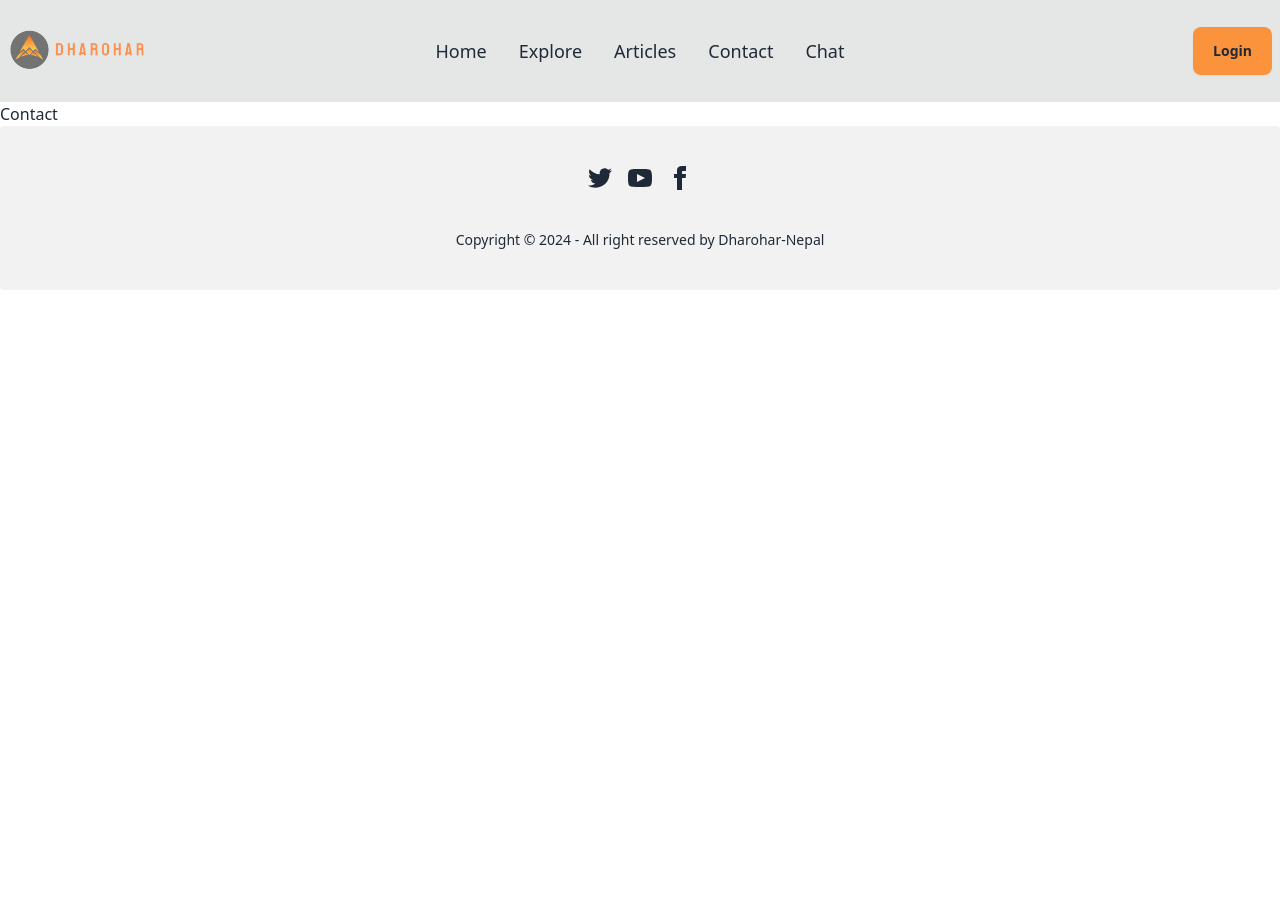
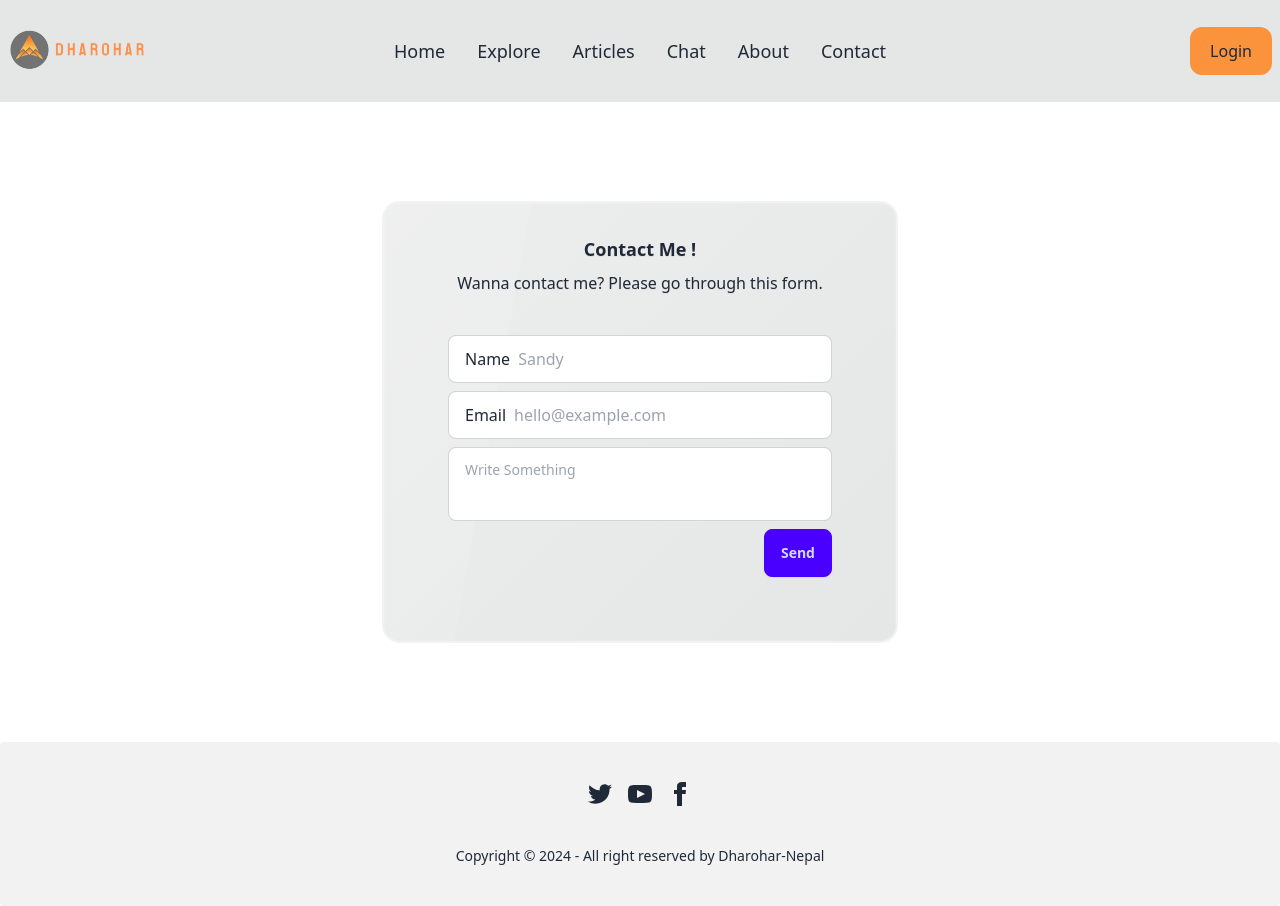
Before and after one commit to Dharohar-Nepal/Dharohar, a React (Vite) app in the folder Frontend/: page /contact in a window 1280 px wide. Before the commit the page ends 800 px from the top, so only its background shows below. Built offline with nearby package versions, Linux system fonts and the light colour scheme.

Commit message:
More updates

```diff
--- a/Frontend/package.json
+++ b/Frontend/package.json
@@ -12,6 +12,7 @@
   "dependencies": {
     "react": "^18.3.1",
     "react-dom": "^18.3.1",
+    "react-icons": "^5.3.0",
     "react-login-page": "^1.0.4",
     "react-router-dom": "^6.25.1"
   },
--- a/Frontend/src/App.jsx
+++ b/Frontend/src/App.jsx
@@ -10,6 +10,7 @@ import Contact from "./pages/Contact";
 import Login from "./pages/Login";
 import Card from "./components/Card/Card";
 import Description from "./components/Description";
+import About from "./components/About";
 
 export default function () {
   return (
@@ -24,6 +25,7 @@ export default function () {
           <Route path="/articles" element={<Articles />} />
           <Route path="/chat" element={<Chat />} />
           <Route path="/login" element={<Login />} />
+          <Route path="/about" element={<About />} />
           <Route path="/card/:id" element={<Description />} />
         </Routes>
         <Footer />
--- /dev/null
+++ b/Frontend/src/components/About.jsx
@@ -0,0 +1,84 @@
+import React from "react";
+
+export default function About() {
+  return (
+    <>
+      <div className="flex items-center justify-center gap-10 my-10">
+        <div>
+          <div className="card bg-base-100 w-96 shadow-xl h-[80vh] ">
+            <figure className="px-10 pt-10">
+              <img
+                src="https://media.licdn.com/dms/image/D4D03AQEmOyDlWfdxeQ/profile-displayphoto-shrink_200_200/0/1681110382061?e=1729123200&v=beta&t=vt2fqDH4teik3ndm7muEYqpaybOFns67VnxQmUcBjOs"
+                alt="Shoes"
+                className="rounded-full"
+              />
+            </figure>
+            <div className="card-body items-center text-center">
+              <h2 className="card-title font-bold text-xl">Dhiraj Pant</h2>
+              <h2 className="card-title text-lg">AI/ML Expert</h2>
+              <p className="text-justify">
+                Hello, I'm Dhiraj Pant,from Nepal. I am a dedicated AI/ML
+                Enthusiast who loves to create innovative and impactful
+                solutions. As a continuous learner, I embrace each & every
+                challenges whether big or small as opportunities to expand my
+                knowledge and skills so I'm always open to new learning
+                opportunities, collaborations, and challenges.
+              </p>
+              <div className="card-actions">
+                <ul>
+                  <li>
+                    <a href=""></a>
+                  </li>
+                  <li>
+                    <a href=""></a>
+                  </li>
+                  <li>
+                    <a href=""></a>
+                  </li>
+                </ul>
+              </div>
+            </div>
+          </div>
+        </div>
+
+        <div>
+          <div className="card bg-base-100 w-96 shadow-xl h-[80vh] ">
+            <figure className="px-10 pt-10">
+              <img
+                src="https://media.licdn.com/dms/image/v2/D5603AQEz7RAZyjn1ow/profile-displayphoto-shrink_200_200/profile-displayphoto-shrink_200_200/0/1721978830738?e=1729123200&v=beta&t=zZkmP1Boi2GQ_bsqvW5AbvHTfzxhzyrS6I4UZU5J4Rc"
+                alt="Shoes"
+                className="rounded-full"
+              />
+            </figure>
+            <div className="card-body items-center text-center">
+              <h2 className="card-title font-bold text-xl">Santosh Upadhyay</h2>
+              <h2 className="card-title text-lg">Full Stack Developer</h2>
+              <p className="text-justify">
+                Full Stack Web Developer. As a passionate full stack web
+                developer, I specialize in building dynamic and responsive
+                applications using the MERN stack. With a strong foundation in
+                both front-end and back-end technologies, I thrive on creating
+                interactive user experiences and efficient, scalable solutions.
+                I am continuously exploring new tools and best practices to
+                deliver high-quality, innovative web solutions.
+              </p>
+              <div className="card-actions">
+                <ul>
+                  <li>
+                    <a href=""></a>
+                  </li>
+                  <li>
+                    <a href=""></a>
+                  </li>
+                  <li>
+                    <a href=""></a>
+                  </li>
+                </ul>
+              </div>
+            </div>
+          </div>
+        </div>
+      </div>
+    </>
+  );
+}
--- a/Frontend/src/components/Card/Card.jsx
+++ b/Frontend/src/components/Card/Card.jsx
@@ -14,7 +14,7 @@ export default function Card({ items }) {
               <div className="card-body">
                 <h2 className="card-title">{value.place}</h2>
               </div>
-              <button className="btn bg-orange-400">Read More</button>
+              <button className="btn bg-orange-400 hover:bg-orange-300">Read More</button>
             </div>
           </div>
         ))}
--- a/Frontend/src/components/Header.jsx
+++ b/Frontend/src/components/Header.jsx
@@ -28,22 +28,25 @@ export default function Header() {
                             <li><Link to={'/'}>Home</Link></li>
                             <li><Link to={'/explore'}>Explore</Link></li>
                             <li><Link to={'/articles'}>Articles</Link></li>
+                            <li><Link to={'/chat'}>Chat</Link></li>
+                            <li><Link to={'/about'}>About</Link></li>
                             <li><Link to={'/contact'}>Contact</Link></li>
                         </ul>
                     </div>
                     <img src={Logo} alt="Logo" className='w-[140px]'/>
                 </div>
                 <div className="navbar-center hidden lg:flex ">
-                    <ul className="menu menu-horizontal px-1 text-lg">
-                        <li><Link to={'/'}>Home</Link></li>
-                        <li><Link to={'./explore'}>Explore</Link></li>
-                        <li><Link to={'/articles'}>Articles</Link></li>
-                        <li><Link to={'/contact'}>Contact</Link></li>
-                        <li><Link to={'./chat'}>Chat</Link></li>
+                    <ul className="menu menu-horizontal px-1 text-lg ">
+                        <li className='hover:bg-orange-400 rounded-xl'><Link to={'/'}>Home</Link></li>
+                        <li className='hover:bg-orange-400 rounded-xl'><Link to={'./explore'}>Explore</Link></li>
+                        <li className='hover:bg-orange-400 rounded-xl'><Link to={'/articles'}>Articles</Link></li>
+                        <li className='hover:bg-orange-400 rounded-xl'><Link to={'./chat'}>Chat</Link></li>
+                        <li className='hover:bg-orange-400 rounded-xl'><Link to={'./about'}>About</Link></li>
+                        <li className='hover:bg-orange-400 rounded-xl'><Link to={'/contact'}>Contact</Link></li>
                     </ul>
                 </div>
                 <div className="navbar-end">
-                    <Link to={'/login'} className="btn bg-orange-400 border-none px-5">Login</Link>
+                    <Link to={'/login'} className="px-5 py-3 rounded-xl hover:bg-orange-200 bg-orange-400">Login</Link>
                 </div>
             </div>
         </>
--- a/Frontend/src/pages/Contact.jsx
+++ b/Frontend/src/pages/Contact.jsx
@@ -1,7 +1,49 @@
-import React from 'react'
+import React, { useRef } from "react";
 
 export default function Contact() {
   return (
-    <div>Contact</div>
-  )
+    <>
+      <div
+        className="flex justify-center items-center p-5 min-h-[80vh] "
+        id="contact"
+      >
+        <div className="card glass md:w-[40vw]  w-full bg-base-300">
+          <div className="card-body">
+            <h2 className="font-bold text-lg text-center">Contact Me !</h2>
+            <p className="text-center">
+              Wanna contact me? Please go through this form.
+            </p>
+
+            <form className="card-body" id="myForm" action="POST">
+              <label
+                name="name"
+                className="input input-bordered flex items-center gap-2"
+              >
+                Name
+                <input type="text" className="grow" placeholder="Sandy" />
+              </label>
+              <label className="input input-bordered flex items-center gap-2">
+                Email
+                <input
+                  type="text"
+                  className="grow"
+                  placeholder="hello@example.com"
+                  name="email"
+                />
+              </label>
+              <textarea
+                className="textarea resize-none textarea-bordered"
+                placeholder="Write Something"
+                name="message"
+              ></textarea>
+
+              <div className="card-actions justify-end">
+                <button className="btn btn-primary">Send</button>
+              </div>
+            </form>
+          </div>
+        </div>
+      </div>
+    </>
+  );
 }
```
Also changed, not shown: 1 other file (tests, documents, lock files or other folders).
